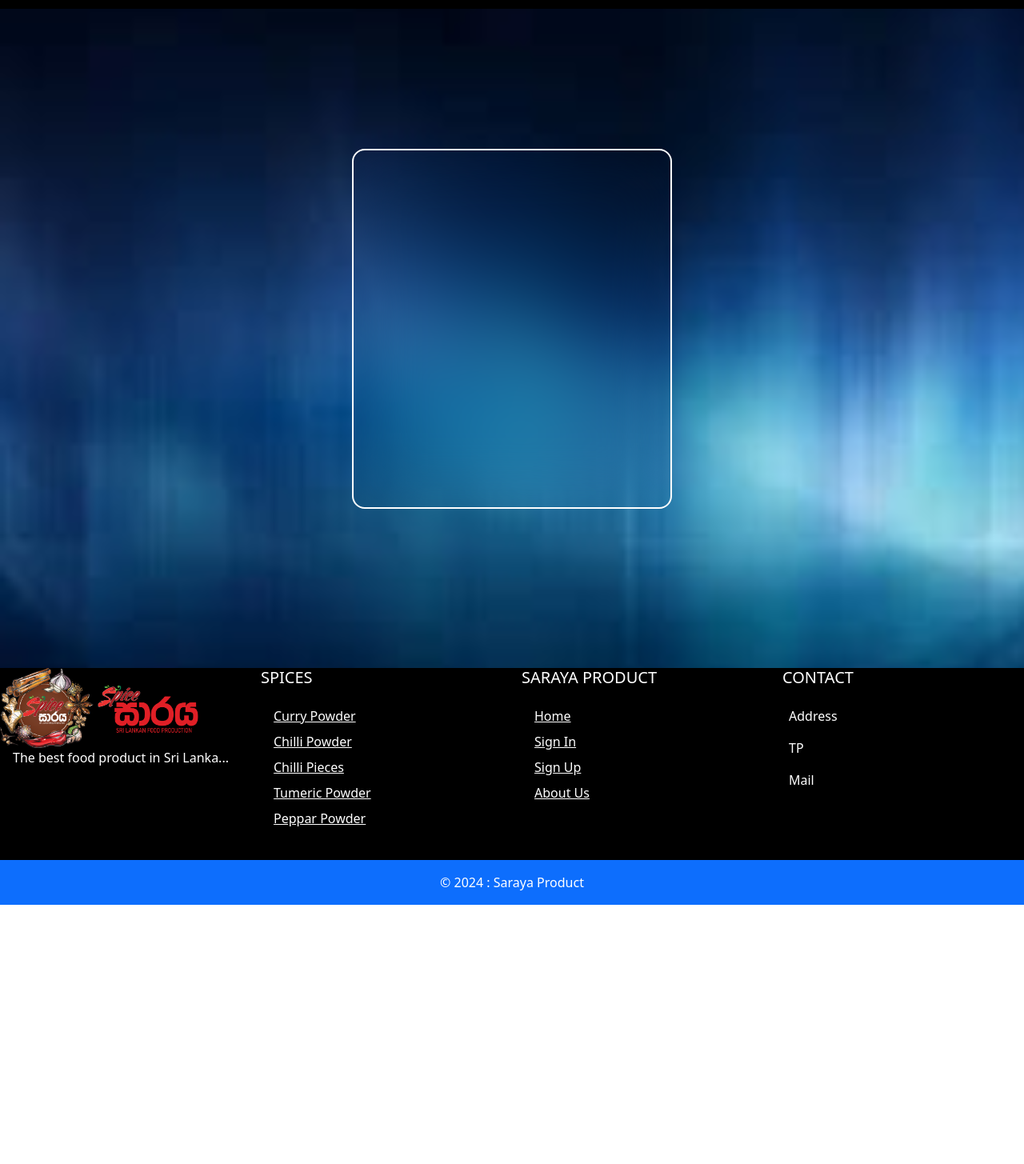
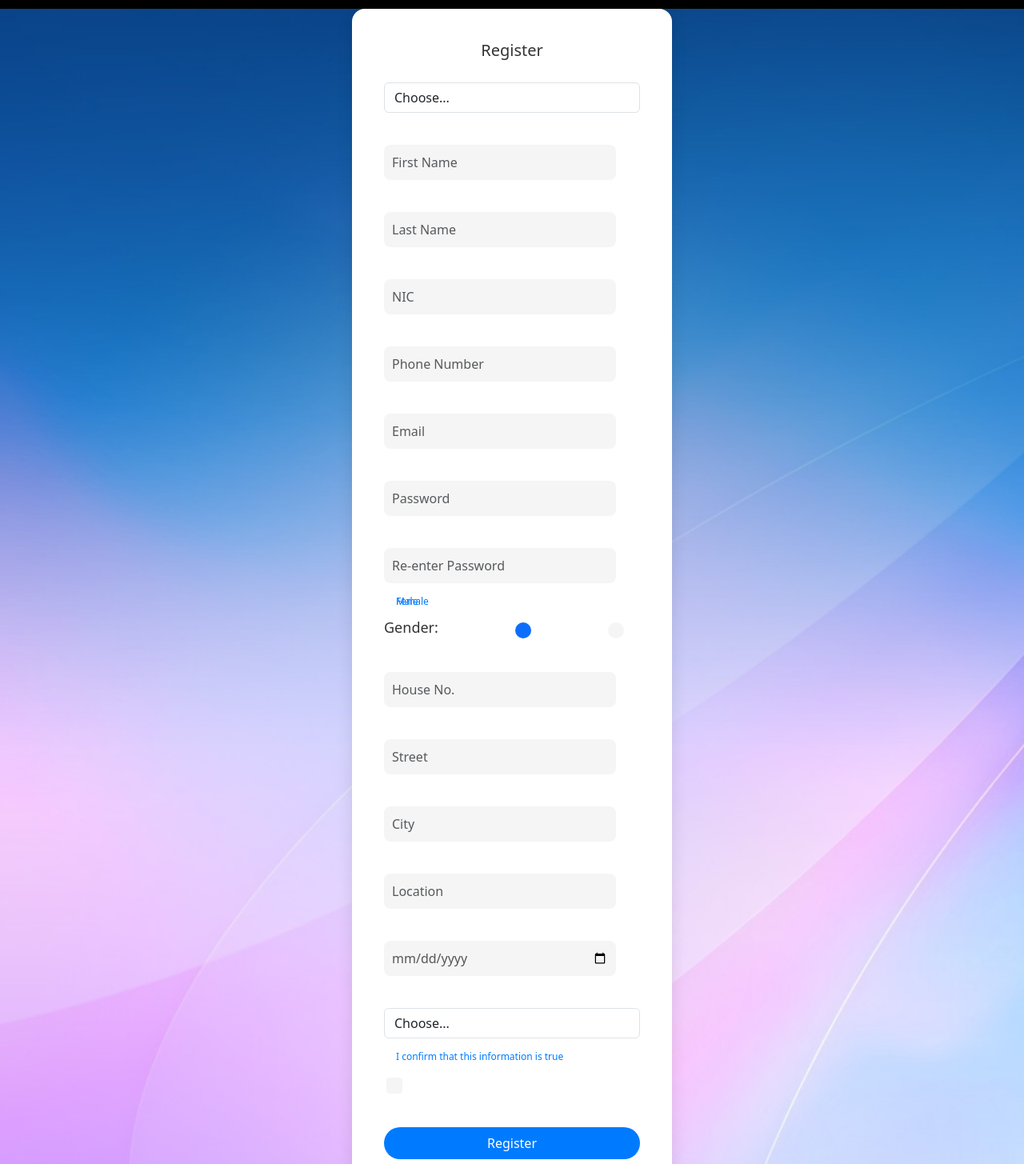
Before and after one commit to Achira2001/SDGP-Project-Implementation-Saraya-Products-using-Mern-Stack, a React (Create React App) app in the folder Saraya_Product/client/: page /signup in a window 1280 px wide. Shown: the part 115-1570 px from the top of the page at 80% size. Before the commit the page ends 1246 px from the top, so only its background shows below. Built offline with nearby package versions, Linux system fonts and the light colour scheme.

Commit message:
Update Files

```diff
--- a/Saraya_Product/client/src/components/Navbar.js
+++ b/Saraya_Product/client/src/components/Navbar.js
@@ -19,9 +19,7 @@ function Navbar() {
           <li className="nav-item">
             <Link className="nav-link" to="/signin">Sign In</Link>
           </li>
-          <li className="nav-item">
-            <Link className="nav-link" to="/signup">Sign Up</Link>
-          </li>
+
           <li className="nav-item">
             <Link className="nav-link" to="/cart">Cart</Link>
           </li>
--- a/Saraya_Product/client/src/index.css
+++ b/Saraya_Product/client/src/index.css
@@ -6,7 +6,7 @@ body {
     sans-serif;
   -webkit-font-smoothing: antialiased;
   -moz-osx-font-smoothing: grayscale;
-  background-image: url(./images/bg_images/bg5.jpeg);
+  background-image: url(./images/bg_images/bg6.jpeg);
   background-size: cover;
     background-position:0px -50px ;
 
@@ -245,21 +245,24 @@ h1{
   justify-content: center;
   align-items: center;
   min-height: 100vh;
+
 }
-
 
 .Form-box {
   position: relative;
   width: 400px;
-  height: 450px;
-  backdrop-filter: blur(40px);
-  color: white;
-  font-size: 20px;
-  border: 2px solid white;
+  height: auto;
+  background-color: #fff;
+  color: #333; /* Text color */
+  font-size: 18px; /* Reduced font size */
   border-radius: 16px;
-  overflow: hidden;
-  transition: transform .6s ease, height .2s ease-in-out;
+  padding: 40px; /* Increased padding */
+  box-shadow: 0px 0px 20px rgba(0, 0, 0, 0.1); /* Added box shadow */
+  transition: transform 0.3s ease, box-shadow 0.3s ease; /* Smooth transition for transform and box shadow */
+}
 
+.Form-box:hover {
+  box-shadow: 0px 0px 30px rgba(0, 0, 0, 0.2); /* Box shadow effect on hover */
 }
 
 .Form-box form {
@@ -268,74 +271,71 @@ h1{
   align-items: center;
   flex-direction: column;
   width: 100%;
-  height: 100%;
-  position: absolute;
-  transition: all .5s ease;
+  position: relative;
 }
 
-.Form-box .Register-form {
-  transform: translateX(-100%);
+.form-check-label{
+align-items: center;
 }
 
 .input-box {
-  width: 80%;
+  width: 100%;
   display: flex;
   justify-content: space-between;
   position: relative;
-  border-bottom: 2px solid white;
-  margin: 40px 0px;
+  margin: 20px 0px;
 }
 
 .input-box input {
-  width: 90%;
-  position: absolute;
-  color: white;
-  font-size: 20px;
+  width: calc(100% - 30px);
+  color: #555; /* Input text color */
+  font-size: 16px; /* Reduced font size */
   border: none;
-  background: none;
-  outline: none;
+  background: #f5f5f5; /* Input background color */
+  padding: 10px; /* Increased padding */
+  border-radius: 8px; /* Rounded corners */
 }
 
 .input-box label {
-  transition: .4s;
+  position: absolute;
+  bottom: 14px;
+  left: 10px;
+  color: #888; /* Label color */
+  transition: transform 0.4s;
 }
 
 .input-box input:focus ~ label,
 .input-box input:valid ~ label {
   transform: translateY(-25px);
-}
-
-.checkbox {
-  width: 80%;
-  display: flex;
-  justify-content: space-between;
-  align-items: center;
+  font-size: 12px; /* Reduced font size for floating label */
+  color: #007bff; /* Label color on focus */
 }
 
 .submit-btn {
-  width: 80%;
-  height: 30px;
+  width: 100%;
+  height: 40px;
   cursor: pointer;
   border-radius: 20px;
   margin: 20px 0px;
   border: none;
   font-size: 16px;
+  background-color: #007bff;
+  color: #fff;
+  transition: background-color 0.3s ease, transform 0.2s ease; /* Smooth transition for background color and transform */
 }
 
-.Form-box h5,
-.checkbox label,
-.checkbox input {
-  cursor: pointer;
+.submit-btn:hover {
+  background-color: #0056b3; /* Darker background color on hover */
+  transform: scale(1.05); /* Slight scale effect on hover */
 }
 
-.change-form {
-  height: 500px;
+.switch-btn {
+  cursor: pointer;
+  color: #007bff; /* Link color */
+  margin-top: 10px; /* Adjusted margin */
+  font-size: 14px; /* Reduced font size */
 }
 
-.change-form .Login-form {
-  transform: translateX(100%);
+.switch-btn:hover {
+  text-decoration: underline; /* Underline effect on hover */
 }
-
-.change-form .Register-form {
-  transform: translateX(0%);
-}
--- a/Saraya_Product/client/src/screens/Signin.js
+++ b/Saraya_Product/client/src/screens/Signin.js
@@ -1,66 +1,32 @@
 import React, { useState } from 'react';
 
 const Signin = () => {
-  // State to toggle between login and register forms
-  const [isSignin, setIsSignin] = useState(true);
-
-  // State for form inputs
   const [email, setEmail] = useState('');
   const [password, setPassword] = useState('');
-  const [username, setUsername] = useState(''); // Only for registration
 
-  // Handle input change
   const handleInputChange = (e, setter) => setter(e.target.value);
 
-  // Handle form submit
   const handleSubmit = (e) => {
     e.preventDefault();
-    if (isSignin) {
     // Handle login logic
     console.log('Signing in:', email, password);
-    } else {
-      // Handle registration logic
-      console.log('Registering:', username, email, password);
-    }
     // Here, you would typically send a request to your backend server
   };
 
   return (
     <div className="main">
       <div className="Form-box">
-        {isSignin ? (
-          <form className="Login-form" onSubmit={handleSubmit}>
+        <form onSubmit={handleSubmit}>
           <h1>Signin</h1>
           <div className="input-box">
-              <label htmlFor="signin-email">Email</label>
-              <input type="email" id="signin-email" value={email} onChange={(e) => handleInputChange(e, setEmail)} required />
+            <input type="email" className="form-control" value={email} onChange={(e) => handleInputChange(e, setEmail)} placeholder="Email" />
           </div>
           <div className="input-box">
-              <label htmlFor="signin-password">Password</label>
-              <input type="password" id="signin-password" value={password} onChange={(e) => handleInputChange(e, setPassword)} required />
+            <input type="password" className="form-control" value={password} onChange={(e) => handleInputChange(e, setPassword)} placeholder="Password" />
           </div>
           <button type="submit" className="submit-btn">Signin</button>
-            <h5 className="switch-btn" onClick={() => setIsSignin(false)}>Don't have an account? Register</h5>
+          <h5 className="switch-btn"><a href="/signup">Don't have an account? Register</a></h5>
         </form>
-        ) : (
-          <form className="Register-form" onSubmit={handleSubmit}>
-            <h1>Register</h1>
-            <div className="input-box">
-              <label htmlFor="register-username">Username</label>
-              <input type="text" id="register-username" value={username} onChange={(e) => handleInputChange(e, setUsername)} required />
-            </div>
-            <div className="input-box">
-              <label htmlFor="register-email">Email</label>
-              <input type="email" id="register-email" value={email} onChange={(e) => handleInputChange(e, setEmail)} required />
-            </div>
-            <div className="input-box">
-              <label htmlFor="register-password">Password</label>
-              <input type="password" id="register-password" value={password} onChange={(e) => handleInputChange(e, setPassword)} required />
-            </div>
-            <button type="submit" className="submit-btn">Register</button>
-            <h5 className="switch-btn" onClick={() => setIsSignin(true)}>Already have an account? Signin</h5>
-          </form>
-        )}
       </div>
     </div>
   );
--- a/Saraya_Product/client/src/screens/Signup.js
+++ b/Saraya_Product/client/src/screens/Signup.js
@@ -1,64 +1,125 @@
 import React, { useState } from 'react';
 
 const Signup = () => {
-  // State to toggle between login and register forms
-  const [isSignin, setIsSignin] = useState(false);
-
-  // State for form inputs
+  const [title, setTitle] = useState('');
+  const [firstName, setFirstName] = useState('');
+  const [lastName, setLastName] = useState('');
+  const [nic, setNic] = useState('');
+  const [phone, setPhone] = useState('');
   const [email, setEmail] = useState('');
   const [password, setPassword] = useState('');
-  const [username, setUsername] = useState('');
-  const [selectedOption, setSelectedOption] = useState('Mr.'); // Added state for selected option
+  const [confirmPassword, setConfirmPassword] = useState('');
+  const [gender, setGender] = useState('male');
+  const [houseNo, setHouseNo] = useState('');
+  const [street, setStreet] = useState('');
+  const [city, setCity] = useState('');
+  const [location, setLocation] = useState('');
+  const [birthday, setBirthday] = useState('');
+  const [positionType, setPositionType] = useState('');
+  const [confirmation, setConfirmation] = useState(false);
 
-  // Handle input change
   const handleInputChange = (e, setter) => setter(e.target.value);
 
-  // Handle form submit
   const handleSubmit = (e) => {
     e.preventDefault();
-    if (isSignin) {
-      console.log('Signing in:', email, password);
-    } else {
-      console.log('Registering:', username, email, password, selectedOption);
-    }
+    // Handle registration logic
+    console.log('Registering:', {
+      title,
+      firstName,
+      lastName,
+      nic,
+      phone,
+      email,
+      password,
+      confirmPassword,
+      gender,
+      houseNo,
+      street,
+      city,
+      location,
+      birthday,
+      positionType,
+      confirmation,
+    });
     // Here, you would typically send a request to your backend server
   };
 
   return (
     <div className="main">
       <div className="Form-box">
-        <form className={`Register-form ${isSignin ? "change-form" : ""}`} onSubmit={handleSubmit}>
-          {isSignin ? (
-            <h1>Signin</h1>
-          ) : (
-            <h1>Register</h1>
-          )}
-          {!isSignin && (
-            <div className="input-box">
-              <input type="text" value={username} onChange={(e) => handleInputChange(e, setUsername)} required />
-              <label>Username</label>
-            </div>
-          )}
+        <form onSubmit={handleSubmit}>
+          <h1>Register</h1>
           <div className="input-box">
-            <input type="text" value={email} onChange={(e) => handleInputChange(e, setEmail)} required />
-            <label>Email</label>
+            <select className="form-control" value={title} onChange={(e) => handleInputChange(e, setTitle)}>
+              <option>Choose...</option>
+              <option>Mr.</option>
+              <option>Ms.</option>
+              <option>Mrs.</option>
+            </select>
           </div>
           <div className="input-box">
-            <input type="password" value={password} onChange={(e) => handleInputChange(e, setPassword)} required />
-            <label>Password</label>
+            <input type="text" className="form-control" value={firstName} onChange={(e) => handleInputChange(e, setFirstName)} placeholder="First Name" />
           </div>
-          {!isSignin && (
-            <div className="input-box">
-              <select className="form-control" value={selectedOption} onChange={(e) => setSelectedOption(e.target.value)} required>
-                <option value="Mr.">Mr.</option>
-                <option value="Ms.">Ms.</option>
-                <option value="Mrs.">Mrs.</option>
-              </select>
-              <label>State</label>
+          <div className="input-box">
+            <input type="text" className="form-control" value={lastName} onChange={(e) => handleInputChange(e, setLastName)} placeholder="Last Name" />
+          </div>
+          <div className="input-box">
+            <input type="text" className="form-control" value={nic} onChange={(e) => handleInputChange(e, setNic)} placeholder="NIC" />
+          </div>
+          <div className="input-box">
+            <input type="text" className="form-control" value={phone} onChange={(e) => handleInputChange(e, setPhone)} placeholder="Phone Number" />
+          </div>
+          <div className="input-box">
+            <input type="email" className="form-control" value={email} onChange={(e) => handleInputChange(e, setEmail)} placeholder="Email" />
+          </div>
+          <div className="input-box">
+            <input type="password" className="form-control" value={password} onChange={(e) => handleInputChange(e, setPassword)} placeholder="Password" />
+          </div>
+          <div className="input-box">
+            <input type="password" className="form-control" value={confirmPassword} onChange={(e) => handleInputChange(e, setConfirmPassword)} placeholder="Re-enter Password" />
+          </div>
+          <div className="input-box" style={{ display: 'flex', alignItems: 'center' }}>
+            <span style={{ marginRight: '20px' }}>Gender:</span>
+            <div className="form-check form-check-inline">
+            <input className="form-check-input" type="radio" name="gender" id="male" value="male" checked={gender === 'male'} onChange={(e) => setGender(e.target.value)} />
+              <label className="form-check-label" htmlFor="male">Male</label>
             </div>
-          )}
-          <button type="submit" className="submit-btn">{isSignin ? "Signin" : "Register"}</button>
-          <h5 className="switch-btn" onClick={() => setIsSignin(!isSignin)}>{isSignin ? "Don't have an account? Register" : "Already have an account? Signin"}</h5>
+            <div className="form-check form-check-inline">
+              <input className="form-check-input" type="radio" name="gender" id="female" value="female" checked={gender === 'female'} onChange={(e) => setGender(e.target.value)} />
+              <label className="form-check-label" htmlFor="female">Female</label>
+            </div>
+          </div>
+          <div className="input-box">
+            <input type="text" className="form-control" value={houseNo} onChange={(e) => handleInputChange(e, setHouseNo)} placeholder="House No." />
+          </div>
+          <div className="input-box">
+            <input type="text" className="form-control" value={street} onChange={(e) => handleInputChange(e, setStreet)} placeholder="Street" />
+          </div>
+          <div className="input-box">
+            <input type="text" className="form-control" value={city} onChange={(e) => handleInputChange(e, setCity)} placeholder="City" />
+          </div>
+          <div className="input-box">
+            <input type="text" className="form-control" value={location} onChange={(e) => handleInputChange(e, setLocation)} placeholder="Location" />
+          </div>
+          <div className="input-box">
+            <input type="date" className="form-control" value={birthday} onChange={(e) => handleInputChange(e, setBirthday)} />
+          </div>
+          <div className="input-box">
+            <select className="form-control" value={positionType} onChange={(e) => handleInputChange(e, setPositionType)}>
+              <option>Choose...</option>
+              <option>Rider</option>
+              <option>Lorry</option>
+              <option>Stores</option>
+              <option>Admin</option>
+            </select>
+          </div>
+          <div className="input-box">
+            <div className="form-check">
+              <input className="form-check-input" type="checkbox" id="confirmation" checked={confirmation} onChange={(e) => setConfirmation(e.target.checked)} />
+              <label className="form-check-label" htmlFor="confirmation">I confirm that this information is true</label>
+            </div>
+          </div>
+          <button type="submit" className="submit-btn">Register</button>
         </form>
       </div>
     </div>
```
Also changed, not shown: Saraya_Product/client/src/images/bg_images/bg6.jpeg (added). Lines whose indentation alone changed are shown as unchanged.
